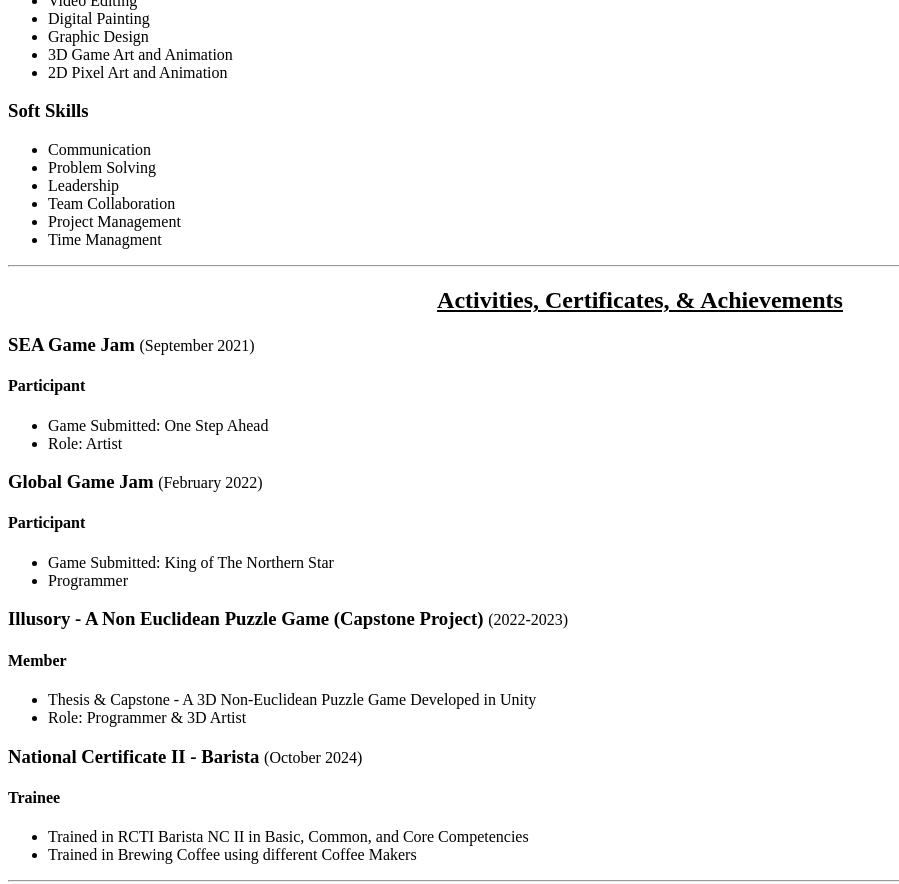
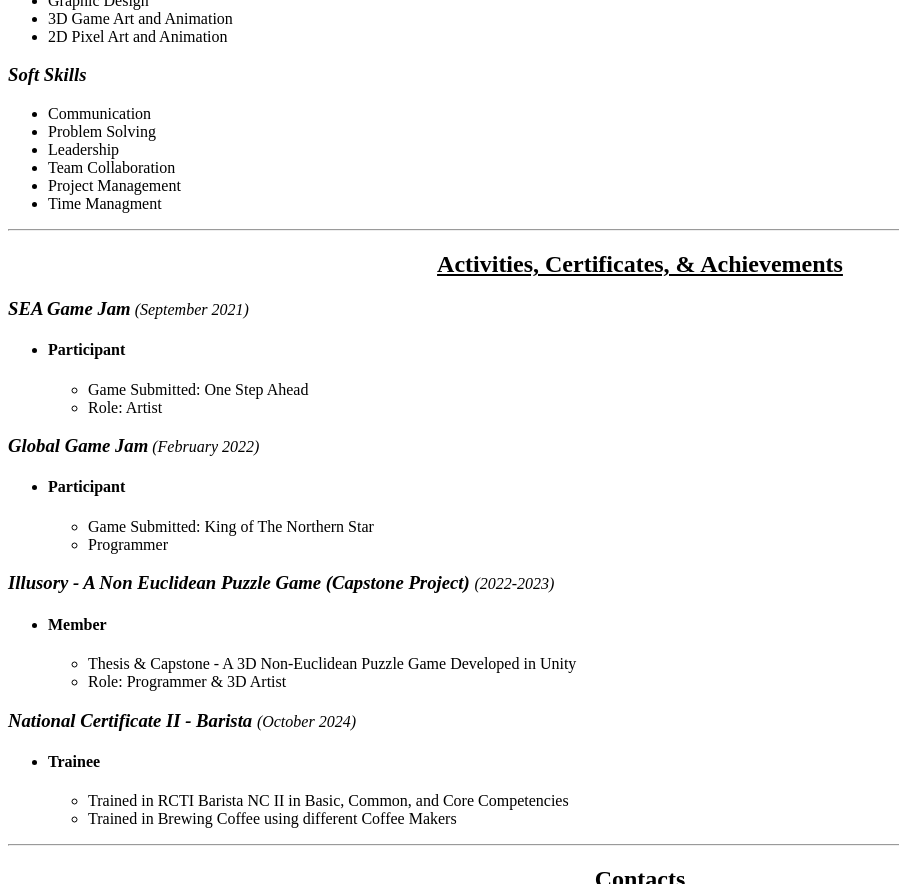
Before and after one commit to Benedictbenz/OcampoResume, a plain HTML site: page index.html in a window 1280 px wide. Shown: the part 1526-2410 px from the top of the page, without its empty margins (0-899 px from the left). Drawn offline with Linux system fonts and the light colour scheme.

Commit message:
Contacts and Email Update

```diff
--- a/index.html
+++ b/index.html
@@ -13,10 +13,8 @@
              ========================== -->
         <h1 style="text-align: center;"><em>Benedict Benz D. Ocampo</em></h1>
         <center><img src="./Images/BenzImage.jpg" alt="Image of Benedict Benz Ocampo" height="150" ></center>
-        <p>
-            Web Developer/3D Artist <br>
-            ocampobenedict1356@gmail.com ||(+63) 925-806-1265 <br>
-            www.artstation.com/benedictocampo || benzuuu.itch.io <br>
+        <p style="text-align: center;">
+            Web Developer/3D Artist
         </p>
 
 
@@ -132,7 +130,7 @@
              SKILLS
              ========================== -->
         <h2 style="text-align: center;"><u>Skills</u></h2>
-            <h3>Hard Skills</h3>
+            <h3><em>Hard Skills</em></h3>
                 <ul>
                     <p>
                         <li>C++, C#, Java, HTML, CSS, JavaScript </li>
@@ -144,7 +142,7 @@
                     </p>
                 </ul>
 
-            <h3>Soft Skills</h3>
+            <h3><em>Soft Skills</em></h3>
                 <ul>
                     <p>
                         <li>Communication</li>
@@ -163,47 +161,62 @@
              AWARDS, CERTIFICATES, & ACHIEVEMENTS
              ==================================== -->
         <h2 style="text-align: center;"><u>Activities, Certificates, & Achievements</u></h2>
-            <h3>SEA Game Jam <span style="font-size: medium; font-weight: normal;">(September 2021)</span></h3>
-            <h4>Participant</h4>
+            <h3><em>SEA Game Jam<span style="font-size: medium; font-weight: normal;"> (September 2021)</span></em></h3>
+            <ul>
+            <li><h4>Participant</h4></li>
                 <ul>
                     <p>
                         <li>Game Submitted: One Step Ahead</li>
                         <li>Role: Artist</li>
                     </p>
                 </ul>
+            </ul>
 
-            <h3>Global Game Jam <span style="font-size: medium; font-weight: normal;">(February 2022)</span></h3>
-            <h4>Participant</h4>
+            <h3><em>Global Game Jam<span style="font-size: medium; font-weight: normal;"> (February 2022)</span></em></h3>
+            <ul>
+            <li><h4>Participant</h4></li>
                 <ul>
                     <p>
                         <li>Game Submitted: King of The Northern Star</li>
                         <li>Programmer</li>
                     </p>
                 </ul>
+            </ul>
 
-            <h3>Illusory - A Non Euclidean Puzzle Game (Capstone Project) <span style="font-size: medium; font-weight: normal;">(2022-2023)</span></h3>
-            <h4>Member</h4>
+            <h3><em>Illusory - A Non Euclidean Puzzle Game (Capstone Project) <span style="font-size: medium; font-weight: normal;">(2022-2023)</span></em></h3>
+            <ul>
+            <li><h4>Member</h4></li>
                 <ul>
                     <p>
                         <li>Thesis & Capstone - A 3D Non-Euclidean Puzzle Game Developed in Unity</li>
                         <li>Role: Programmer & 3D Artist</li>
                     </p>
                 </ul>
-
-            <h3>National Certificate II - Barista <span style="font-size: medium; font-weight: normal;">(October 2024)</span></h3>
-            <h4>Trainee</h4>
+            </ul>
+            <h3><em>National Certificate II - Barista <span style="font-size: medium; font-weight: normal;">(October 2024)</span></em></h3>
+            <ul>
+            <li><h4>Trainee</h4></li>
                 <ul>
                     <p>
                         <li>Trained in RCTI Barista NC II in Basic, Common, and Core Competencies</li>
                         <li>Trained in Brewing Coffee using different Coffee Makers</li>
                     </p>
                 </ul>
+            </ul>
 
     <hr>
+    <h2 style="text-align: center;"><u>Contacts</u></h2>
+    <!-- ====================================
+             SOCIAL MEDIA LINKS
+             ==================================== -->
     <center> <a href="https://www.facebook.com/Benz1356/"><img src="./Images/fb.png" alt="facebook"></a>
              <a href="https://www.linkedin.com/in/benedictocampo/"><img src="./Images/linkedin.png" alt="linkedin"></a>
              <a href="https://x.com/Nikusooo"><img src="./Images/twitter.png" alt="twitter"></a>
-             <a href="https://github.com/Benedictbenz"><img src="./Images/github.png" alt="Github"></a></center>
+             <a href="https://github.com/Benedictbenz"><img src="./Images/github.png" alt="Github"></a>
+             <a href="www.artstation.com/benedictocampo"><img src="./Images/artstation.png" alt="artstation"></a>
+             <a href="benzuuu.itch.io"><img src="./Images/itchio.png" alt="itch.io" height="50"></a>
+             <a href="ocampobenedict1356@gmail.com"><img src="./Images/Mail.png" alt="email" height="50"></a>
+            </center>
     </body>
 
     <!-- =========================
```
Also changed, not shown: Images/Mail.png (added), Images/artstation.png (added), Images/itchio.png (added).
